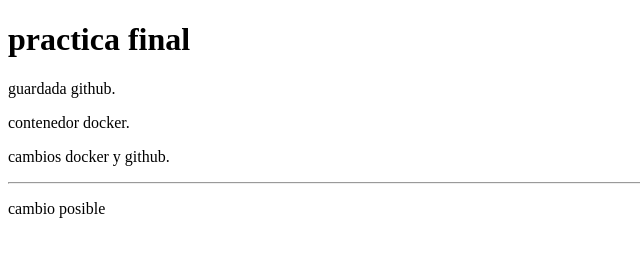
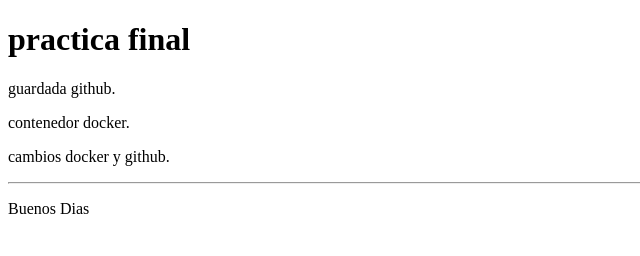
Before and after one commit to iscacastaneda2023-blip/practica-final, a plain HTML site: page index.html in a window 1280 px wide. Shown: the full height of the page, 0-640 px from the left. Drawn offline with Linux system fonts and the light colour scheme.

Commit message:
cambio a Buenos Dias

```diff
--- a/index.html
+++ b/index.html
@@ -15,6 +15,6 @@
 
     <hr>
 
-    <p>cambio posible</p>
+    <p>Buenos Dias</p>
 </body>
 </html>
```
